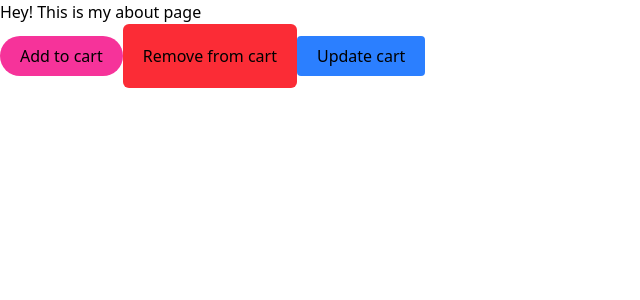
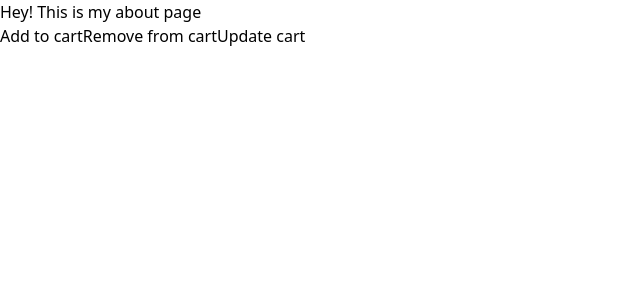
Before and after one commit to poseitutu10/alx-project-0x02-setup, a Next.js app in the folder alx-project-0x02/: page /about in a window 1280 px wide. Shown: the top 300 px of the page, without its empty margins (0-640 px from the left). Built offline with nearby package versions, Linux system fonts and the light colour scheme.

Commit message:
button commponent created updated

```diff
--- a/alx-project-0x02/components/common/Button.tsx
+++ b/alx-project-0x02/components/common/Button.tsx
@@ -1,8 +1,8 @@
-import { ButtonProps } from "@/interfaces";
+import { type ButtonProps } from "@/interfaces";
 
-const Button: React.FC<ButtonProps> = ({title, styles}) => {
+const Button: React.FC<ButtonProps> = ({title, size, shape}) => {
   return  (
-    <button className={`${styles}`}>{title}</button>
+    <button className={`${size} ${shape}`}>{title}</button>
   )
 }
 
--- a/alx-project-0x02/interfaces/index.ts
+++ b/alx-project-0x02/interfaces/index.ts
@@ -12,5 +12,6 @@ export interface PostProps {
 
 export interface ButtonProps {
   title: string;
-  styles: string;
+  size: "small" | "medium" | "large";
+  shape: "rounded-sm" | "rounded-md" | "rounded-full"
 }
--- a/alx-project-0x02/pages/about.tsx
+++ b/alx-project-0x02/pages/about.tsx
@@ -1,14 +1,14 @@
 import Button from "@/components/common/Button";
 
 const About: React.FC = () => {
-  return(
+  return (
     <>
       <h1>Hey! This is my about page</h1>
-      <Button title="Add to cart" styles="bg-pink-500 px-5 py-2 rounded-full" />
-      <Button title="Remove from cart" styles="bg-red-500 p-5 rounded-md" />
-      <Button title="Update cart" styles="bg-blue-500 px-5 py-2 rounded-sm" />
+      <Button title="Add to cart" size="small" shape="rounded-sm" />
+      <Button title="Remove from cart" size="medium" shape="rounded-md" />
+      <Button title="Update cart" size="large" shape="rounded-full" />
     </>
-  )
-}
+  );
+};
 
 export default About;
```
